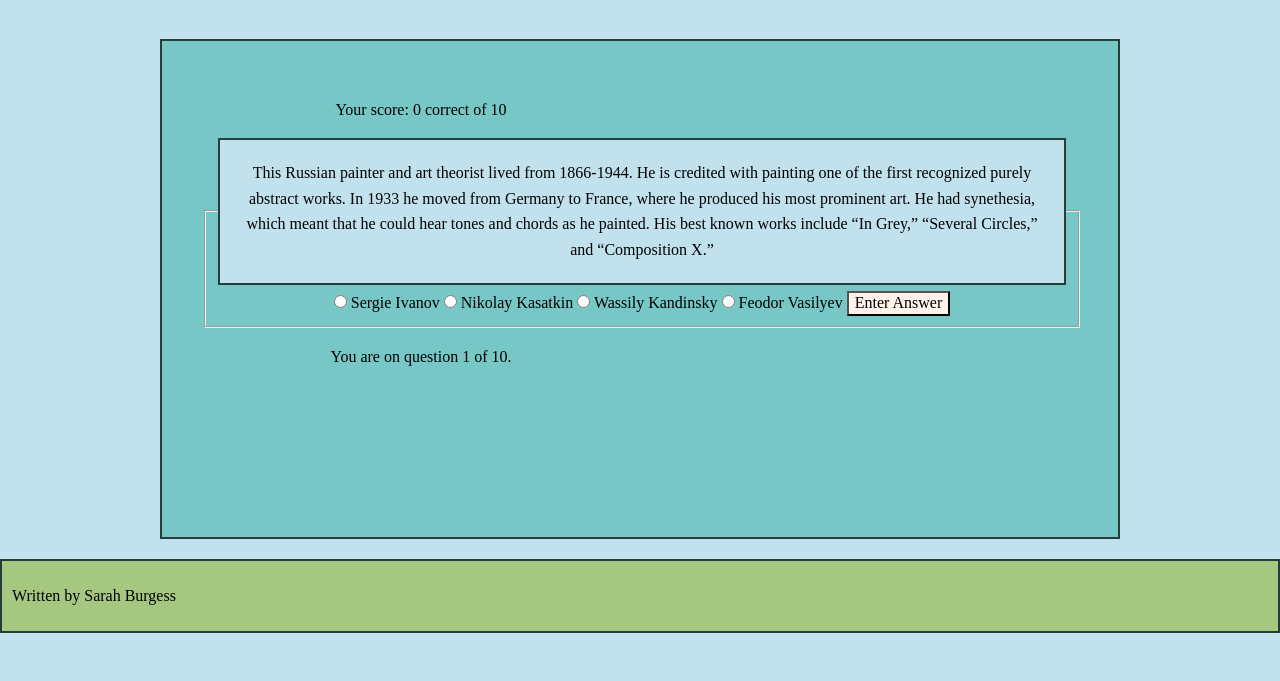
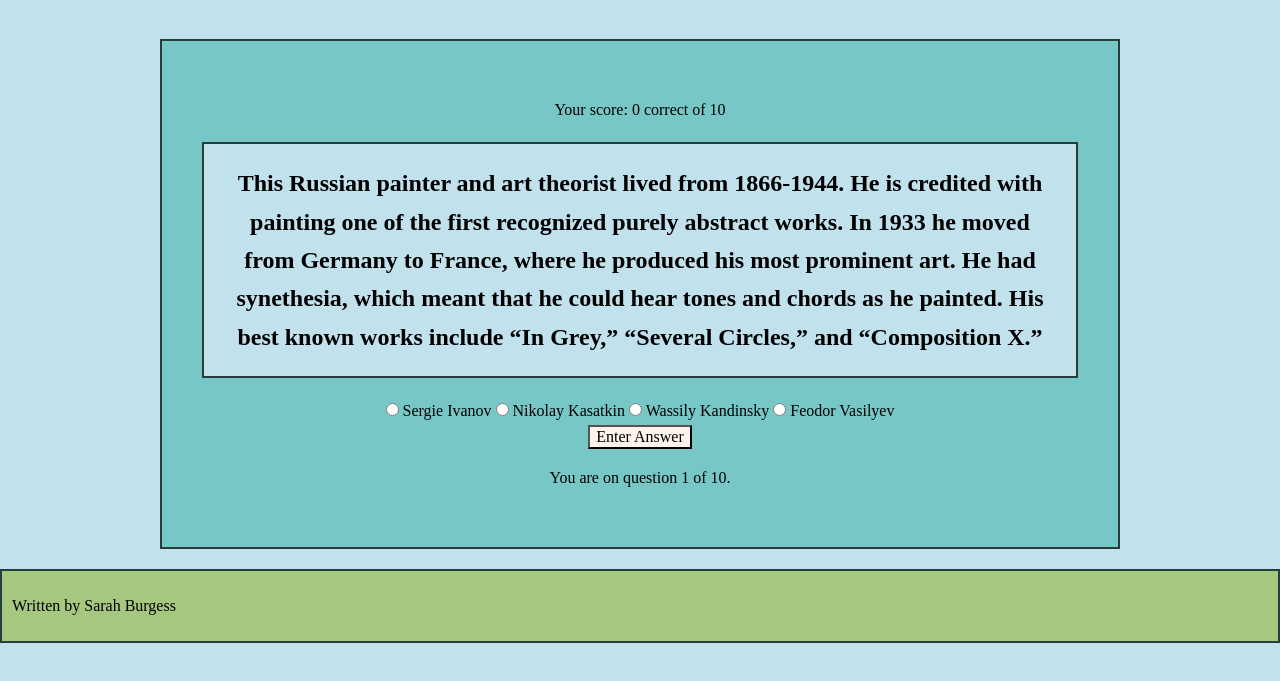
Before and after one commit to sburgess287/quizApp, a plain HTML site: page index.html in a window 1280 px wide. Both pictures are taken after a click on the button "Click to Begin Quiz". Shown: the part 105-786 px from the top of the page. Drawn offline with nearby package versions, Linux system fonts and the light colour scheme; a web font is replaced by a local one.

Commit message:
Added ally fixes and updated .css

```diff
--- a/float-grid.css
+++ b/float-grid.css
@@ -25,7 +25,8 @@ fieldset {
 
     /* 6 columns, 6/12 in % */
     .col-6 {
-      width: 50%;
+      width: 100%;
+
     }
 
     /* 12 columns, 12/12 in % */
--- a/index.js
+++ b/index.js
@@ -192,24 +192,25 @@ function generateQuestionPage(questionObject, score, questionNumber) {
             <p class="ongoingScore">Your score: ${score} correct of 10</p>
         </div>
         <form class="row questionForm" id="js-questions-form">
-            <fieldset class="col-6">
-                <legend class="js-item-index-element">${questionObject.question}</legend>
+            <div class="col-6 cssCenter">
+                <h2 id="question" class="js-item-index-element">${questionObject.question}</h2>
                 <!-- legend element tells screenreaders to read question and associates the answers with the question-->
                 <!-- Radio buttons with answers appear on 2nd page through end of questions.
                 User can click then click enter button below. The correct answer will highlight a box around the text, along
                 with text confirmation below. -->
 
-                <input type="radio" id="firstAnswer" name="answer" value="a" required>
+                <input aria-labelledby="question" type="radio" id="firstAnswer" name="answer" value="a" required>
                 <label for="firstAnswer">${questionObject.answers.a}</label>
-                <input type="radio" id="secondAnswer" name="answer" value="b">
+                <input aria-labelledby="question" type="radio" id="secondAnswer" name="answer" value="b">
                 <label for="secondAnswer">${questionObject.answers.b}</label>
-                <input type="radio" id="thirdAnswer" name="answer" value="c">
+                <input aria-labelledby="question" type="radio" id="thirdAnswer" name="answer" value="c">
                 <label for="thirdAnswer">${questionObject.answers.c}</label>
-                <input type="radio" id="fourthAnswer" name="answer" value="d">
+                <input aria-labelledby="question" type="radio" id="fourthAnswer" name="answer" value="d">
                 <label for="fourthAnswer">${questionObject.answers.d}</label>
-                <!-- Show on the second page when the questions begin -->
-                <button aria-label="submit" type="submit" class= "enterAnswer button-class2">Enter Answer</button>
-            </fieldset>
+
+            </div>
+            <!-- Show on the second page when the questions begin -->
+            <button aria-label="submit" type="submit" class= "enterAnswer button-class2">Enter Answer</button>
         </form>
         <div class="col-6">
             <!-- This keeps track of which question the user is answering. Last page will say "You have answered all questions!" -->
--- a/style.css
+++ b/style.css
@@ -27,6 +27,10 @@ h1 {
     margin:auto;
 }
 
+.cssCenter{
+    margin:auto;
+
+}
 
 h2, legend {
     text-align: center;
```
